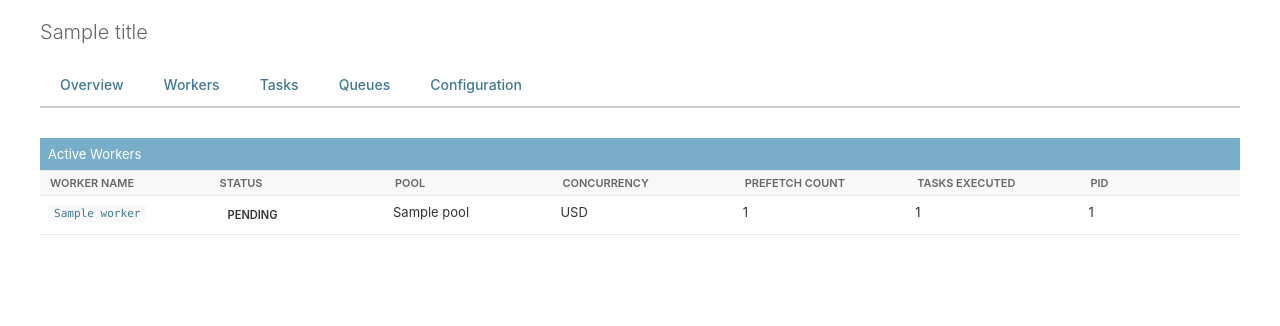
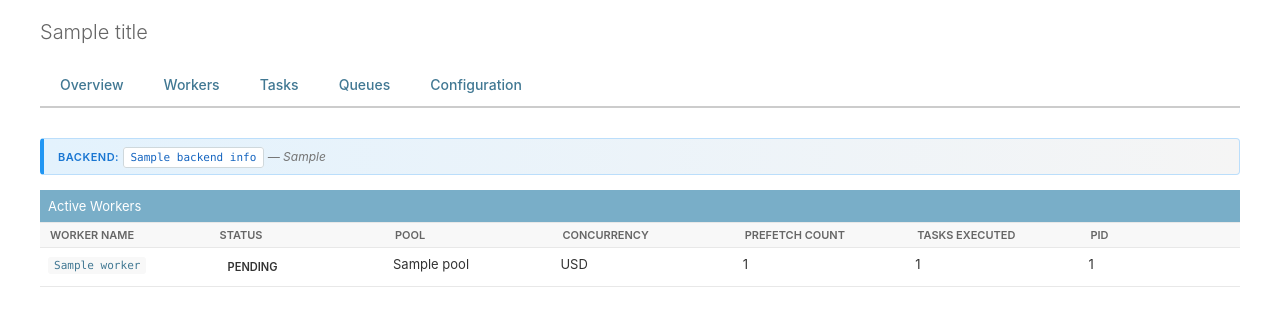
Before and after one commit to yassi/dj-celery-panel, a Django app: template dj_celery_panel/templates/admin/dj_celery_panel/workers.html in a window 1280 px wide. Shown: the part 86-412 px from the top of the page. Run offline with Django 4.2, Linux system fonts and the light colour scheme; the template is opened without the code that fills it: most values are stand-ins (such as "Sample title", 1, 10 or a date in 2020); parts of the project's set-up code (start-up, migrations or seed data) failed here and were passed over.

Commit message:
display backend information on pages

```diff
--- a/dj_celery_panel/celery_utils/queues.py
+++ b/dj_celery_panel/celery_utils/queues.py
@@ -41,6 +41,9 @@ class CeleryQueuesInterface(CeleryAbstractInterface):
 
 class CeleryQueuesInspectBackend:
     """Backend for retrieving queue information from Celery inspect API."""
+
+    BACKEND_DESCRIPTION = "Queue bindings and routing configuration"
+    DATA_SOURCE = "Celery Inspect API"
 
     def __init__(self, app):
         self.app = app
--- a/dj_celery_panel/celery_utils/tasks.py
+++ b/dj_celery_panel/celery_utils/tasks.py
@@ -56,6 +56,9 @@ class CeleryTasksDjangoCeleryResultsBackend:
     This backend provides both list and detail views by querying the
     django-celery-results database directly.
     """
+
+    BACKEND_DESCRIPTION = "Task history with pagination and search"
+    DATA_SOURCE = "Django Database (django-celery-results)"
 
     def __init__(self, app):
         """
--- a/dj_celery_panel/celery_utils/workers.py
+++ b/dj_celery_panel/celery_utils/workers.py
@@ -44,6 +44,9 @@ class CeleryWorkersInterface(CeleryAbstractInterface):
 
 class CeleryWorkersInspectBackend:
     """Backend for retrieving worker information from Celery inspect API."""
+
+    BACKEND_DESCRIPTION = "Real-time worker status and statistics"
+    DATA_SOURCE = "Celery Inspect API"
 
     def __init__(self, app):
         self.app = app
--- /dev/null
+++ b/dj_celery_panel/templates/admin/dj_celery_panel/_backend_info.html
@@ -0,0 +1,9 @@
+{% load i18n %}
+
+{% if backend_info %}
+<div class="backend-info">
+    <span class="backend-info-label">Backend:</span>
+    <code>{{ backend_info.name }}</code>
+    <span class="backend-info-description">— {{ backend_info.data_source }}</span>
+</div>
+{% endif %}
--- a/dj_celery_panel/templates/admin/dj_celery_panel/queue_detail.html
+++ b/dj_celery_panel/templates/admin/dj_celery_panel/queue_detail.html
@@ -5,6 +5,8 @@
 {% include "admin/dj_celery_panel/_tabs.html" %}
 
 <div class="celery-tab-content">
+    {% include "admin/dj_celery_panel/_backend_info.html" %}
+
     {% if queue %}
     <div class="module">
         <h2>{% trans 'Queue Details' %}</h2>
--- a/dj_celery_panel/templates/admin/dj_celery_panel/queues.html
+++ b/dj_celery_panel/templates/admin/dj_celery_panel/queues.html
@@ -5,6 +5,8 @@
 {% include "admin/dj_celery_panel/_tabs.html" %}
 
 <div class="celery-tab-content">
+    {% include "admin/dj_celery_panel/_backend_info.html" %}
+
     <div class="module">
         <h2>{% trans 'Active Task Queues' %}</h2>
 
--- a/dj_celery_panel/templates/admin/dj_celery_panel/styles.css
+++ b/dj_celery_panel/templates/admin/dj_celery_panel/styles.css
@@ -1,3 +1,64 @@
+/* ===== BACKEND INFO STYLES ===== */
+
+/* Light mode - subtle blue/gray theme */
+.backend-info {
+    font-size: 12px;
+    color: #555;
+    margin-bottom: 15px;
+    padding: 10px 14px;
+    background: linear-gradient(to right, #e3f2fd 0%, #f5f5f5 100%);
+    border: 1px solid #bbdefb;
+    border-left: 4px solid #2196f3;
+    border-radius: 4px;
+}
+
+.backend-info-label {
+    font-weight: 600;
+    color: #1976d2;
+    text-transform: uppercase;
+    font-size: 11px;
+    letter-spacing: 0.5px;
+}
+
+.backend-info code {
+    font-size: 11px;
+    padding: 3px 7px;
+    background-color: #fff;
+    border: 1px solid #cfd8dc;
+    border-radius: 3px;
+    color: #1565c0;
+    font-weight: 500;
+}
+
+.backend-info-description {
+    color: #757575;
+    font-style: italic;
+}
+
+/* Dark mode - vibrant teal/cyan theme */
+@media (prefers-color-scheme: dark) {
+    .backend-info {
+        background: linear-gradient(to right, #0d3d4d 0%, #1a1a1a 100%);
+        border: 1px solid #1e5a6d;
+        border-left: 4px solid #26c6da;
+        color: #b0bec5;
+    }
+
+    .backend-info-label {
+        color: #4dd0e1;
+    }
+
+    .backend-info code {
+        background-color: #263238;
+        border: 1px solid #37474f;
+        color: #80deea;
+    }
+
+    .backend-info-description {
+        color: #90a4ae;
+    }
+}
+
 /* ===== KEY SEARCH PAGE STYLES ===== */
 
 .key-search-page-header {
--- a/dj_celery_panel/templates/admin/dj_celery_panel/task_detail.html
+++ b/dj_celery_panel/templates/admin/dj_celery_panel/task_detail.html
@@ -5,6 +5,8 @@
 {% include "admin/dj_celery_panel/_tabs.html" %}
 
 <div class="celery-tab-content">
+    {% include "admin/dj_celery_panel/_backend_info.html" %}
+
     {% if task %}
     <div class="module">
         <h2>{% trans 'Task Details' %}</h2>
--- a/dj_celery_panel/templates/admin/dj_celery_panel/tasks.html
+++ b/dj_celery_panel/templates/admin/dj_celery_panel/tasks.html
@@ -5,6 +5,8 @@
 {% include "admin/dj_celery_panel/_tabs.html" %}
 
 <div class="celery-tab-content">
+    {% include "admin/dj_celery_panel/_backend_info.html" %}
+
     <div class="module">
         <h2>{% trans 'Task Execution History' %}</h2>
         <br />
--- a/dj_celery_panel/templates/admin/dj_celery_panel/worker_detail.html
+++ b/dj_celery_panel/templates/admin/dj_celery_panel/worker_detail.html
@@ -5,6 +5,8 @@
 {% include "admin/dj_celery_panel/_tabs.html" %}
 
 <div class="celery-tab-content">
+    {% include "admin/dj_celery_panel/_backend_info.html" %}
+
     {% if worker %}
     <div class="module">
         <h2>{% trans 'Worker Details' %}</h2>
--- a/dj_celery_panel/templates/admin/dj_celery_panel/workers.html
+++ b/dj_celery_panel/templates/admin/dj_celery_panel/workers.html
@@ -3,6 +3,10 @@
 
 {% block content %}
 {% include "admin/dj_celery_panel/_tabs.html" %}
+
+<div class="celery-tab-content">
+    {% include "admin/dj_celery_panel/_backend_info.html" %}
+</div>
 
 <div class="module">
     <h2>{% trans 'Active Workers' %}</h2>
```
Also changed, not shown: dj_celery_panel/celery_utils/base.py (+21 -1 lines), dj_celery_panel/views.py (+24 -0 lines), docs/configuration.md (+13 -0 lines), docs/features.md (+8 -0 lines).
